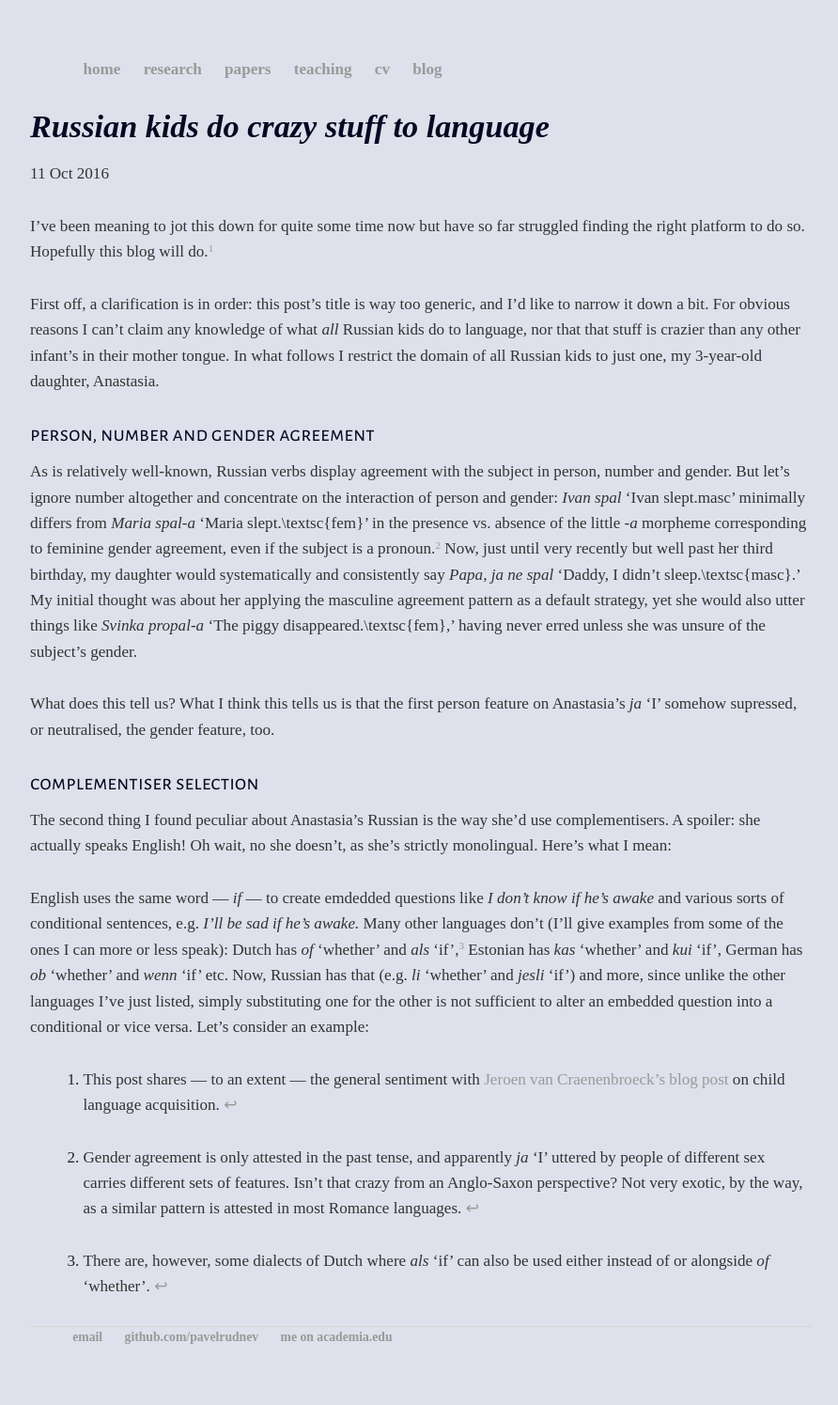
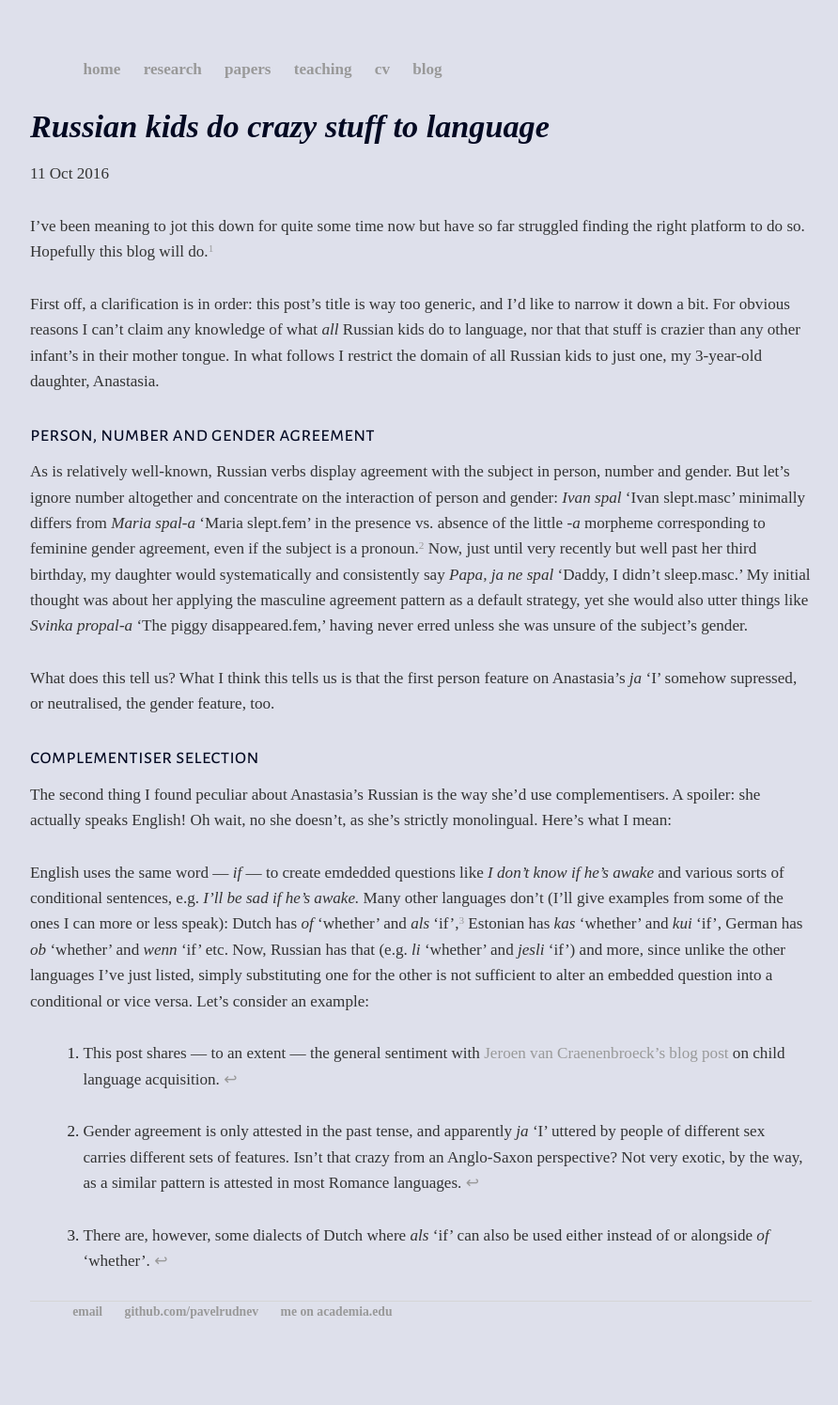
Before and after one commit to mishaknyazev/pavelrudnev.github.io, a Jekyll site: the page built from _posts/2016-10-12-pavel-rudnev-website-launched.md, in a window 1280 px wide. Shown: the whole page at 94% size, without its empty margins (192-1084 px from the left). Built offline with Jekyll 4.4.1, drawn with Linux system fonts in a browser that asks for light colours; nearby versions of some CDN libraries; some web fonts are replaced; after the commit the page ends 1467 px from its top, so only the background shows below that.

Commit message:
Update 2016-10-12-pavel-rudnev-website-launched.md

```diff
--- a/_posts/2016-10-12-pavel-rudnev-website-launched.md
+++ b/_posts/2016-10-12-pavel-rudnev-website-launched.md
@@ -11,7 +11,7 @@ First off, a clarification is in order: this post's title is way too generic, an
 
 ### Person, number and gender agreement ###
 
-As is relatively well-known, Russian verbs display agreement with the subject in person, number and gender. But let's ignore number altogether and concentrate on the interaction of person and gender: *Ivan spal* ‘Ivan slept.<font style="font-feature-settings: 'smcp'">masc</font>’ minimally differs from *Maria spal-a* ‘Maria slept.\textsc{fem}’ in the presence vs. absence of the little *-a* morpheme corresponding to feminine gender agreement, even if the subject is a pronoun.[^2] Now, just until very recently but well past her third birthday, my daughter would systematically and consistently say *Papa, ja ne spal* ‘Daddy, I didn't sleep.\textsc{masc}.’ My initial thought was about her applying the masculine agreement pattern as a default strategy, yet she would also utter things like *Svinka propal-a* ‘The piggy disappeared.\textsc{fem},’ having never erred unless she was unsure of the subject's gender.
+As is relatively well-known, Russian verbs display agreement with the subject in person, number and gender. But let's ignore number altogether and concentrate on the interaction of person and gender: *Ivan spal* ‘Ivan slept.<font style="font-feature-settings: 'smcp'">masc</font>’ minimally differs from *Maria spal-a* ‘Maria slept.<font style="font-feature-settings: 'smcp'">fem</font>’ in the presence vs. absence of the little *-a* morpheme corresponding to feminine gender agreement, even if the subject is a pronoun.[^2] Now, just until very recently but well past her third birthday, my daughter would systematically and consistently say *Papa, ja ne spal* ‘Daddy, I didn't sleep.<font style="font-feature-settings: 'smcp'">masc</font>.’ My initial thought was about her applying the masculine agreement pattern as a default strategy, yet she would also utter things like *Svinka propal-a* ‘The piggy disappeared.<font stle="font-feature-settings: 'smcp'">fem</font>,’ having never erred unless she was unsure of the subject's gender.
 
 What does this tell us? What I think this tells us is that the first person feature on Anastasia's *ja* ‘I’ somehow supressed, or neutralised, the gender feature, too.
 
```
